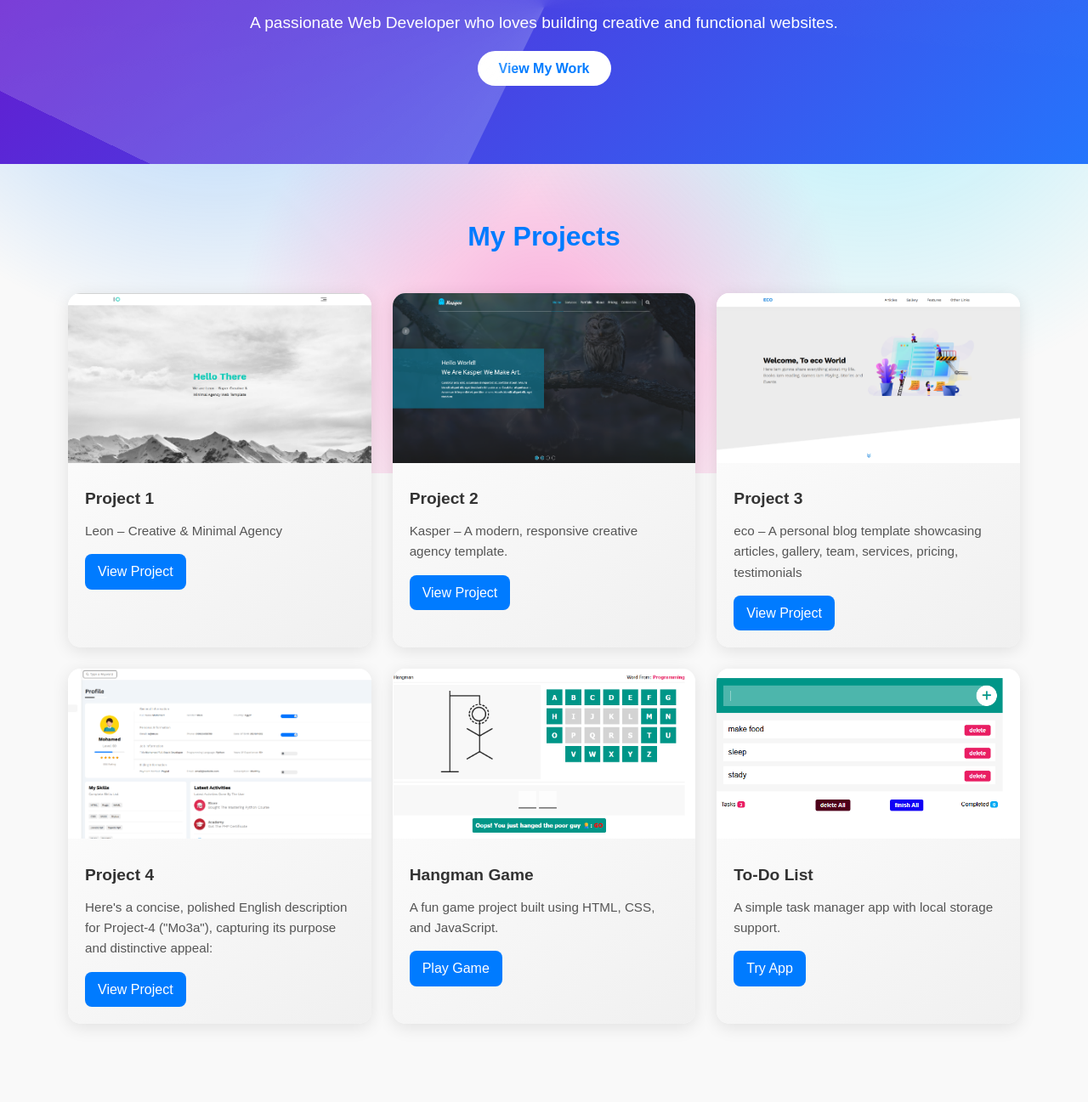
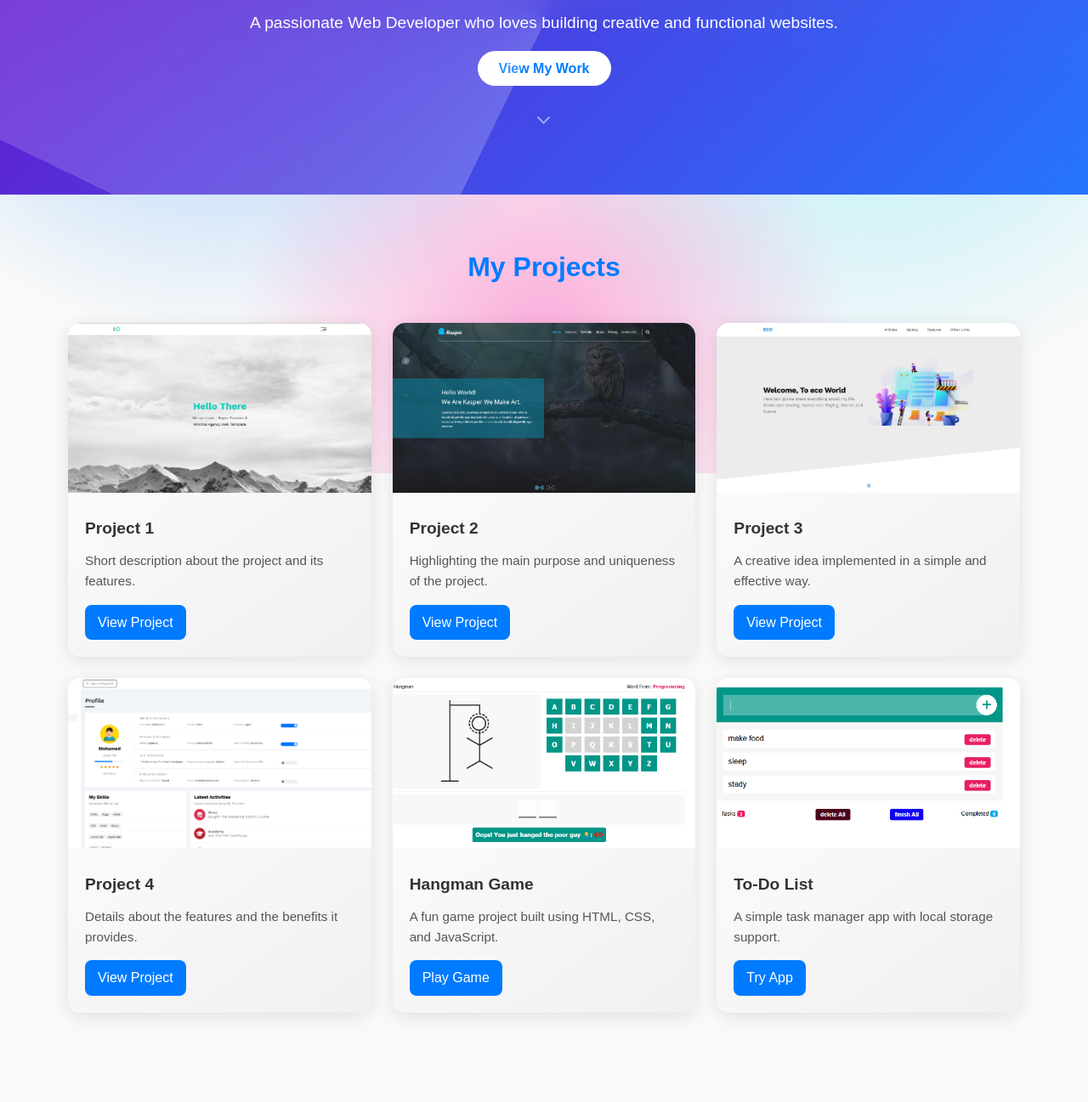
Before and after one commit to moha-alaraby/MyPortfolio, a plain HTML site: page index.html in a window 1280 px wide. Shown: the part 243-1540 px from the top of the page at 85% size. Drawn offline with Linux system fonts and the light colour scheme.

Commit message:
Update index.html

```diff
--- a/index.html
+++ b/index.html
@@ -24,6 +24,12 @@
     <h1>Hello, I'm Mohamed</h1>
     <p>A passionate Web Developer who loves building creative and functional websites.</p>
     <a href="#projects">View My Work</a>
+    <div class="arrow"></div>
+      <div class="chevrons" aria-hidden="true">
+    <span></span>
+
+
+  </div>
   </section>
 
   <!-- Projects -->
@@ -34,7 +40,7 @@
         <img src="imgs/1.png" alt="Project 1">
         <div class="content">
           <h3>Project 1</h3>
-          <p>Leon – Creative & Minimal Agency</p>
+          <p>Short description about the project and its features.</p>
           <a href="https://moha-alaraby.github.io/project-1/">View Project</a>
         </div>
       </div>
@@ -43,7 +49,7 @@
         <img src="imgs/2.png" alt="Project 2">
         <div class="content">
           <h3>Project 2</h3>
-          <p>Kasper – A modern, responsive creative agency template.</p>
+          <p>Highlighting the main purpose and uniqueness of the project.</p>
           <a href="https://moha-alaraby.github.io/project-2/">View Project</a>
         </div>
       </div>
@@ -52,7 +58,7 @@
         <img src="imgs/3.png" alt="Project 3">
         <div class="content">
           <h3>Project 3</h3>
-          <p>eco – A personal blog template showcasing articles, gallery, team, services, pricing, testimonials</p>
+          <p>A creative idea implemented in a simple and effective way.</p>
           <a href="https://moha-alaraby.github.io/project-3/">View Project</a>
         </div>
       </div>
@@ -61,7 +67,7 @@
         <img src="imgs/4.png" alt="Project 4">
         <div class="content">
           <h3>Project 4</h3>
-          <p>Here's a concise, polished English description for Project-4 ("Mo3a"), capturing its purpose and distinctive appeal:</p>
+          <p>Details about the features and the benefits it provides.</p>
           <a href="https://moha-alaraby.github.io/project-4/">View Project</a>
         </div>
       </div>
```
